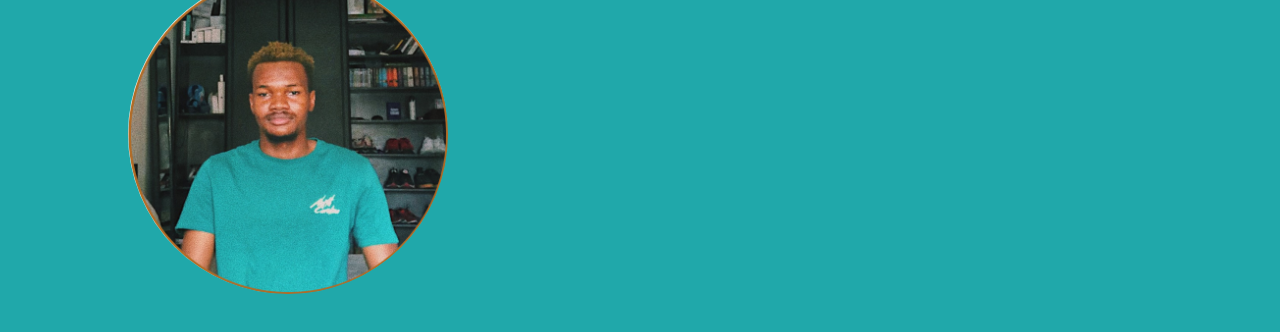
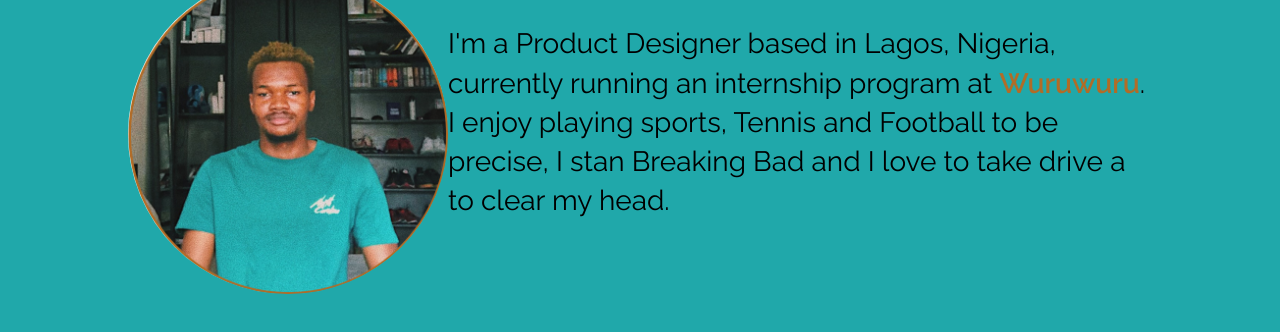
Before and after one commit to OluwaseunSowemimo/OluwaseunSowemimo.github.io, a plain HTML site: page index.html in a window 1280 px wide. Shown: the part 206-538 px from the top of the page. Drawn offline with nearby package versions, Linux system fonts and the light colour scheme; a script that the page names is missing.

Commit message:
Update style.css

```diff
--- a/style.css
+++ b/style.css
@@ -42,7 +42,7 @@
     }
 
     .about-me{
-        display: inline-block !important;
+        display: flex !important;
 
     }
     .work {
```
